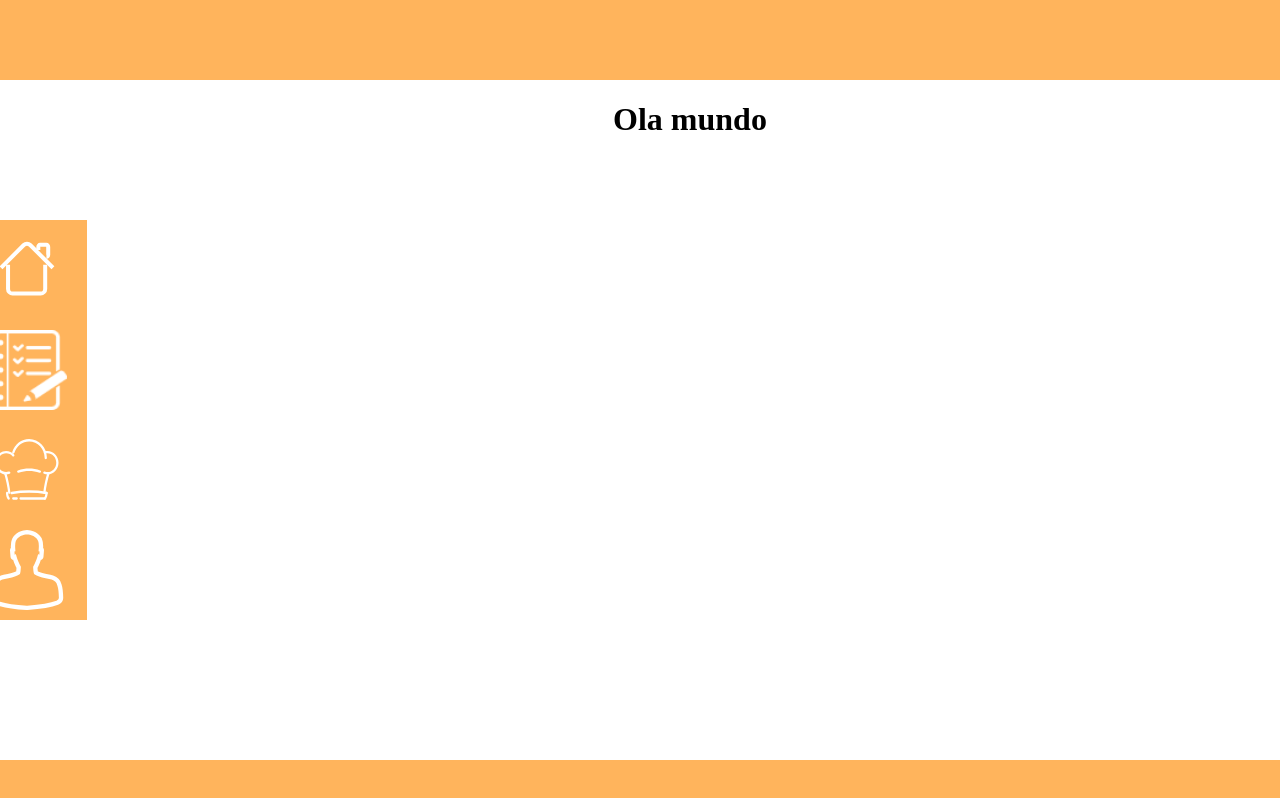
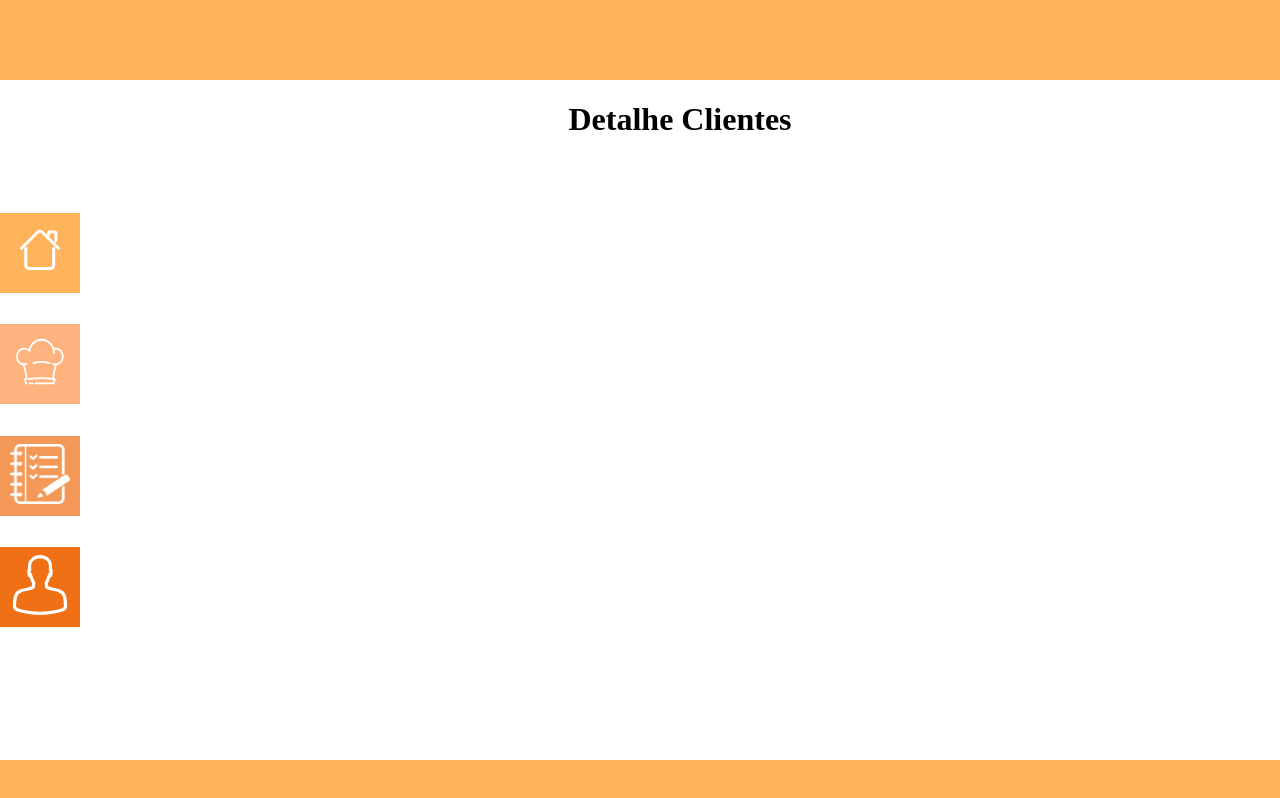
Before and after one commit to dna-42/crm, a Next.js app in the folder crm-app/: page /cliente_detalhes in a window 1280 px wide. Built offline with nearby package versions, Linux system fonts and the light colour scheme.

Commit message:
Cria Sidebar, BaseConteiner Component e Config folder

```diff
--- a/crm-app/src/components/base_conteiner/index.js
+++ b/crm-app/src/components/base_conteiner/index.js
@@ -1,10 +1,10 @@
+import Image from 'next/image'
+
 import styled from 'styled-components'
 
-import Image from 'next/image'
+import theme from '../../config/theme'
+import SideBar from '../sidebar'
 
-const colors = {
-    primary: "#FFB45C"
-}
 
 const DivConteiner = styled.div`
     margin: 0px;
@@ -22,51 +22,33 @@ const DivConteiner = styled.div`
 
     header{
         grid-area: topbar;
-        background-color: ${colors.primary};
+        background-color: ${theme.colors.primary};
     }
 
     footer{
         grid-area: botbar;
-        background-color: ${colors.primary};
+        background-color: ${theme.colors.primary};
     }
 
     aside{
+        width: 10%;
+        left: 0px;
         display: flex;
-        width: 12%;
-        left: 0px;
-        flex-direction: column;
-        justify-content: center;
-        align-items: center;
         grid-area: sidebar;
-        a {
-            width: 100px;
-            height: 100px;
-            background-color: #FFB45C;
-
-            img{
-            width: 80%;
-            height: 80%;
-            margin-top: 10px;
-            /* display: block; */
-            /* margin: auto 0px; */
-            }
-        }
     }
 `
 
-export default function BaseConteiner (props){
+function BaseConteiner (props){
     return (
         <DivConteiner>
             <header></header>
             <aside>
-            <a href="#" ><img src="/img/ico_home1.svg" alt=""/></a>
-            <a href="#" ><img src="/img/ico_order.png" alt=""/></a>
-            <a href="#" ><img src="/img/ico_products_hat.svg" alt=""/></a>
-            <a href="#" ><img src="/img/ico_client.svg" alt=""/></a>
-
+                <SideBar/>
             </aside>
                 {props.children}
             <footer></footer>
         </DivConteiner>
     )
 }
+
+export default BaseConteiner
--- /dev/null
+++ b/crm-app/src/components/sidebar/index.js
@@ -0,0 +1,50 @@
+import Image from 'next/image'
+
+import styled from 'styled-components'
+
+import theme from '../../config/theme'
+
+
+const AsideConteiner = styled.div`
+    display: flex;
+    height: 70%;
+    align-self: center;
+    flex-direction: column;
+    justify-content: space-evenly;
+`
+
+const BtnBackGround = styled.div`
+    display: flex;
+    align-items: center;
+    justify-content: center;
+    background-color:${props => props.backgroundColor};
+    width:${props => props.width};
+    height: ${props => props.height};
+`
+
+function Btn(props){
+    const boxHeight = 80
+    const boxWidth = 80
+    return (
+        <BtnBackGround backgroundColor={props.backgroundColor} width='80px' height='80px'>
+            <a href="">
+                <Image src={props.src} width='60%' height='60%' alt={props.alt}/>
+            </a>
+        </BtnBackGround>
+    )
+}
+
+
+function SideBar(){
+
+    return (
+        <AsideConteiner>
+            <Btn className="btn" src="/img/ico_home1.svg" backgroundColor={theme.colors.primary}/>
+            <Btn className="btn" src="/img/ico_products_hat.svg" backgroundColor={theme.colors.btns.actionLight}/>
+            <Btn className="btn" src="/img/ico_order.png" backgroundColor={theme.colors.btns.action}/>
+            <Btn className="btn" src="/img/ico_client.svg" backgroundColor={theme.colors.btns.actionDark}/>
+        </AsideConteiner>
+    )
+}
+
+export default SideBar
--- /dev/null
+++ b/crm-app/src/config/theme/index.js
@@ -0,0 +1,12 @@
+const theme = {
+    colors:{
+        primary: "#FFB45C",
+        btns:{
+            action:"#F49857",
+            actionLight:"#FFB480",
+            actionDark:"#F07016"
+        }
+    }
+}
+
+export default theme
--- a/crm-app/src/pages/cliente_detalhes.js
+++ b/crm-app/src/pages/cliente_detalhes.js
@@ -8,7 +8,7 @@ export default function ClientDetailView(){
     return (
         <BaseConteiner>
             <main>
-                <h1>Ola mundo</h1>
+                <h1>Detalhe Clientes</h1>
             </main>
         </BaseConteiner>
     )
```
